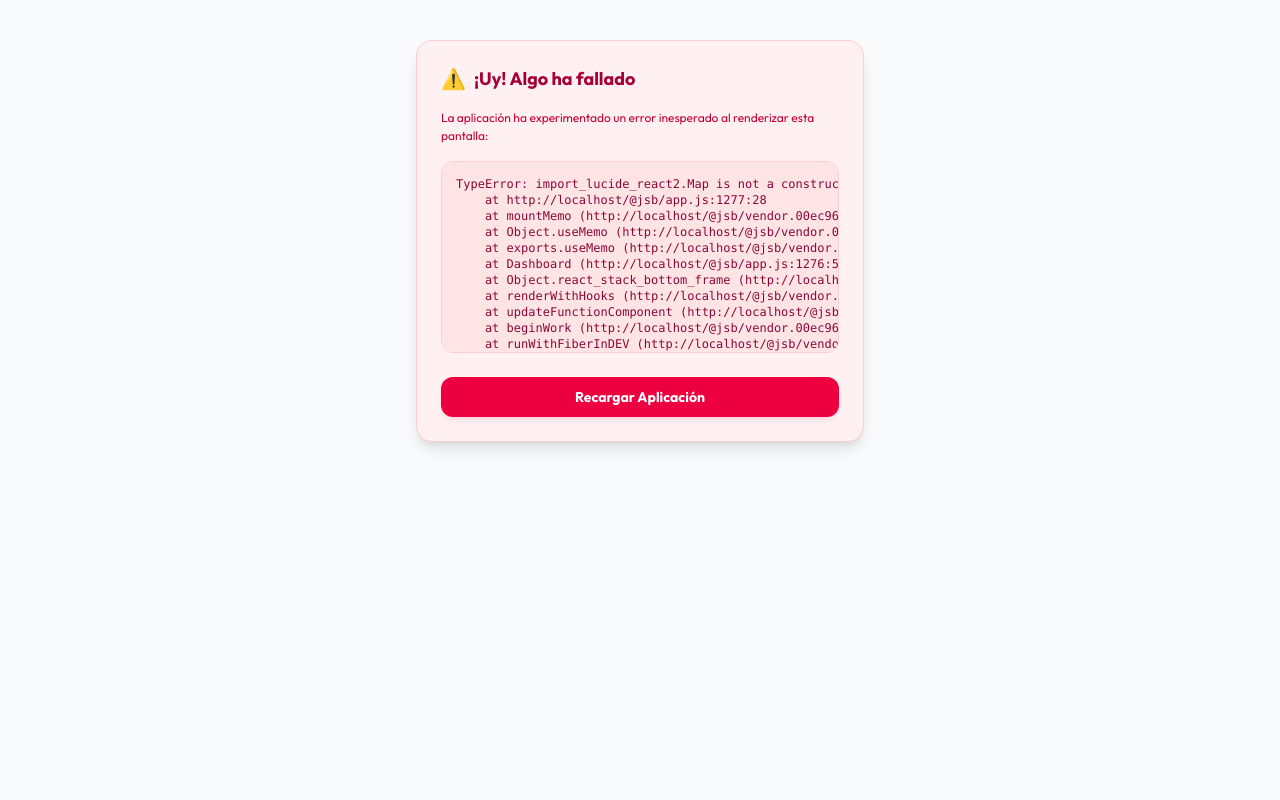
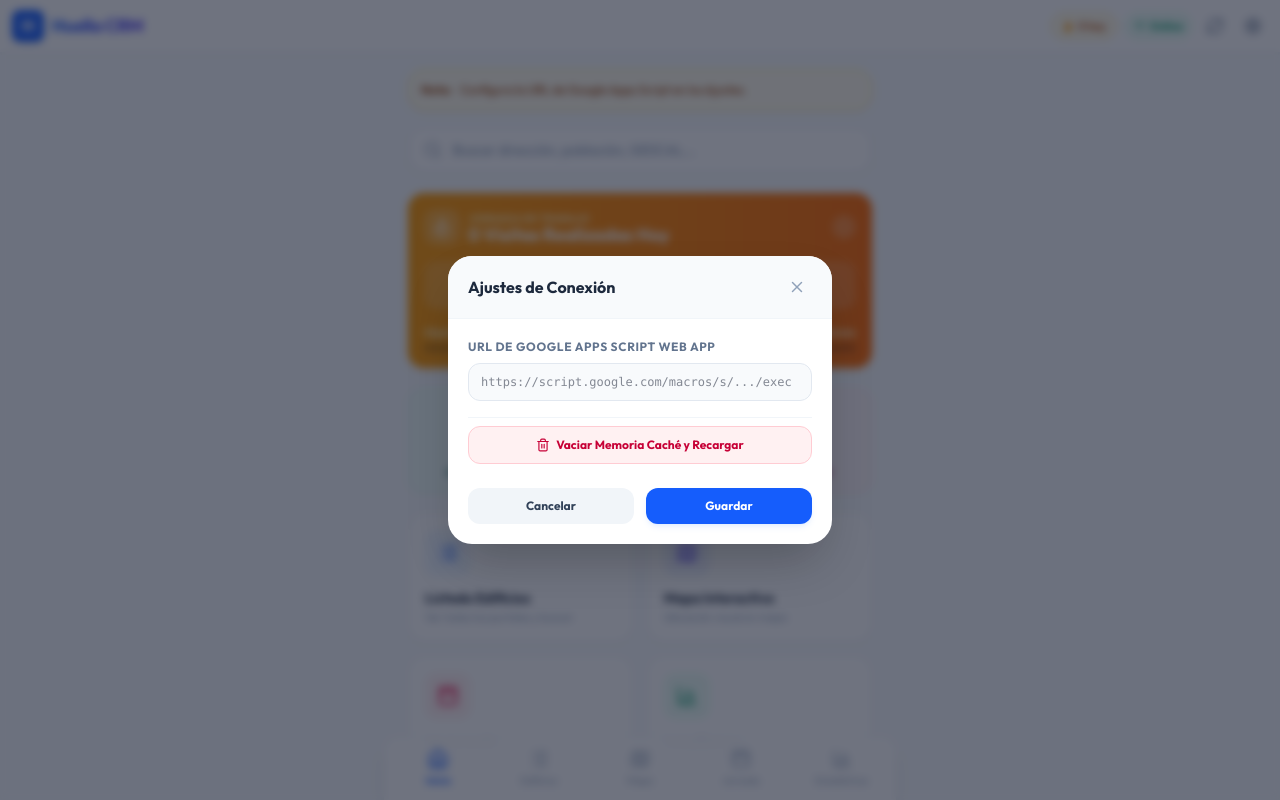
Before and after one commit to flowdigicaceres-boop/huella-crm, a React (Vite) app: page / in a window 1280 px wide. Shown: the top 800 px of the page. Built offline with nearby package versions, Linux system fonts and the light colour scheme.

Commit message:
Corregido conflicto de nombre MapIcon en Dashboard y Layout

```diff
--- a/src/components/Dashboard.jsx
+++ b/src/components/Dashboard.jsx
@@ -2,7 +2,7 @@
 import React, { useState, useMemo } from 'react';
 import {
   Search,
-  Map,
+  Map as MapIcon,
   List,
   Calendar,
   BarChart3,
@@ -15,6 +15,7 @@ import {
   Flame,
   Target
 } from 'lucide-react';
+import { isVisitFromToday } from './Layout';
 
 export default function Dashboard({
   edificios = [],
@@ -38,30 +39,24 @@ export default function Dashboard({
     setCurrentTab('list');
   };
 
-  // CÁLCULO DIRECTO DE VISITAS REALIZADAS
+  // CÁLCULO DIRECTO Y 100% SEGURO DE VISITAS HOY
   const visitasHoyStats = useMemo(() => {
-    const mapaVisitasHoy = new Map();
+    const mapaVisitas = {};
 
-    // 1. Visitas añadidas
     (visitas || []).forEach(v => {
-      const g = v.GESCAL || v.gescal;
-      if (g) mapaVisitasHoy.set(String(g), v.Resultado || v.resultado || '');
+      const f = v.Fecha || v.fecha;
+      if (isVisitFromToday(f)) {
+        const g = v.GESCAL || v.gescal;
+        if (g) mapaVisitas[String(g)] = v.Resultado || v.resultado || '';
+      }
     });
 
-    // 2. Edificios con última visita registrada
     (edificios || []).forEach(b => {
-      const ult = String(b['ULTIMA-VISITA'] || b['ULTIMA_VISITA'] || b.Fecha || '').trim();
-      const coment = String(b['COMENTARIO'] || b['Comentario'] || '').trim();
-
-      if (ult && ult !== 'Sin visitas' && ult !== 'No agendada' && ult.length > 5) {
+      const ult = b['ULTIMA-VISITA'] || b['ULTIMA_VISITA'] || b.Fecha;
+      if (isVisitFromToday(ult)) {
         const g = b.GESCAL26 || b.GESCAL;
-        if (g && !mapaVisitasHoy.has(String(g))) {
-          mapaVisitasHoy.set(String(g), b['ESTADO IC'] || '');
-        }
-      } else if (coment && coment.length > 3 && coment !== 'no localizo a nadie') {
-        const g = b.GESCAL26 || b.GESCAL;
-        if (g && !mapaVisitasHoy.has(String(g))) {
-          mapaVisitasHoy.set(String(g), b['ESTADO IC'] || '');
+        if (g && !mapaVisitas[String(g)]) {
+          mapaVisitas[String(g)] = b['ESTADO IC'] || '';
         }
       }
     });
@@ -70,7 +65,7 @@ export default function Dashboard({
     let denegadosHoy = 0;
     let enGestionHoy = 0;
 
-    mapaVisitasHoy.forEach((resultado) => {
+    Object.values(mapaVisitas).forEach((resultado) => {
       const r = String(resultado || '').toLowerCase();
       if (r.includes('concedido')) concedidosHoy++;
       else if (r.includes('denegado')) denegadosHoy++;
@@ -78,7 +73,7 @@ export default function Dashboard({
     });
 
     return {
-      totalHoy: mapaVisitasHoy.size,
+      totalHoy: Object.keys(mapaVisitas).length,
       concedidosHoy,
       denegadosHoy,
       enGestionHoy
@@ -161,7 +156,7 @@ export default function Dashboard({
         <Search className="absolute left-4 top-3.5 text-slate-400" size={18} />
       </form>
 
-      {/* WIDGET DESTACADO: CONTADOR DE VISITAS */}
+      {/* WIDGET DESTACADO: CONTADOR DE VISITAS DE HOY */}
       <div className="bg-gradient-to-r from-amber-500 to-orange-500 text-white rounded-2xl p-4 shadow-md shadow-amber-500/10 space-y-3">
         <div className="flex items-center justify-between">
           <div className="flex items-center space-x-2">
@@ -178,7 +173,7 @@ export default function Dashboard({
           <Target size={24} className="text-white/40" />
         </div>
 
-        {/* Desglose */}
+        {/* Desglose de Hoy */}
         <div className="grid grid-cols-3 gap-2 text-center text-xs pt-1">
           <div className="bg-white/15 backdrop-blur-xs rounded-xl py-1.5 px-1">
             <span className="block font-bold text-sm">{visitasHoyStats.concedidosHoy}</span>
@@ -268,7 +263,7 @@ export default function Dashboard({
           className="bg-white border border-slate-100 p-4 rounded-2xl flex flex-col items-start text-left shadow-xs hover:shadow-md transition active:scale-95 group"
         >
           <div className="p-3 bg-indigo-50 text-indigo-600 rounded-xl mb-3 group-hover:bg-indigo-600 group-hover:text-white transition">
-            <Map size={22} />
+            <MapIcon size={22} />
           </div>
           <span className="font-bold text-slate-800 text-sm">Mapa Interactivo</span>
           <span className="text-[11px] text-slate-400 mt-0.5 leading-snug">Ubicación visual en mapa</span>
--- a/src/components/Layout.jsx
+++ b/src/components/Layout.jsx
@@ -2,7 +2,7 @@
 import React, { useState, useMemo } from 'react';
 import {
   Home,
-  Map,
+  Map as MapIcon,
   List,
   Calendar,
   BarChart3,
@@ -14,6 +14,37 @@ import {
   Trash2,
   Flame
 } from 'lucide-react';
+
+export const isVisitFromToday = (fechaRaw) => {
+  if (!fechaRaw) return false;
+  const s = String(fechaRaw).trim();
+  const now = new Date();
+
+  const day = now.getDate();
+  const dayStr = String(day).padStart(2, '0');
+  const prevDayStr = String(day > 1 ? day - 1 : 31).padStart(2, '0');
+  const monthStr = String(now.getMonth() + 1).padStart(2, '0');
+
+  if (s.includes(`${dayStr}/${monthStr}/`) ||
+      s.includes(`${day}/${now.getMonth() + 1}/`) ||
+      s.includes(`${prevDayStr}/${monthStr}/`) ||
+      s.includes(`${dayStr}-${monthStr}-`)) {
+    return true;
+  }
+
+  if (s.includes(`-${monthStr}-${dayStr}`) ||
+      s.includes(`-${monthStr}-${prevDayStr}T22:`) ||
+      s.includes(`-${monthStr}-${prevDayStr}T23:`)) {
+    return true;
+  }
+
+  if ((s.includes(`/${monthStr}/`) || s.includes(`-${monthStr}-`)) &&
+      (s.includes(dayStr) || s.includes(prevDayStr))) {
+    return true;
+  }
+
+  return false;
+};
 
 export default function Layout({
   currentTab,
@@ -59,32 +90,27 @@ export default function Layout({
     }
   };
 
-  // CONTADOR DIRECTO INFALIBLE: Detecta todos los edificios visitados recientemente
+  // CÁLCULO SEGURO SIN CONSTRUCTORES EN CONFLICTO
   const visitasHoyCount = useMemo(() => {
-    const gescalsSet = new Set();
+    const gescalsObj = {};
 
-    // 1. Visitas añadidas
     (visitas || []).forEach(v => {
-      const g = v.GESCAL || v.gescal;
-      if (g) gescalsSet.add(String(g));
-    });
-
-    // 2. Edificios con última visita registrada
-    (edificios || []).forEach(b => {
-      const ult = String(b['ULTIMA-VISITA'] || b['ULTIMA_VISITA'] || b.Fecha || '').trim();
-      const coment = String(b['COMENTARIO'] || b['Comentario'] || '').trim();
-
-      // Si tiene fecha de visita o comentario activo
-      if (ult && ult !== 'Sin visitas' && ult !== 'No agendada' && ult.length > 5) {
-        const g = b.GESCAL26 || b.GESCAL;
-        if (g) gescalsSet.add(String(g));
-      } else if (coment && coment.length > 3 && coment !== 'no localizo a nadie') {
-        const g = b.GESCAL26 || b.GESCAL;
-        if (g) gescalsSet.add(String(g));
+      const f = v.Fecha || v.fecha;
+      if (isVisitFromToday(f)) {
+        const g = v.GESCAL || v.gescal;
+        if (g) gescalsObj[String(g)] = true;
       }
     });
 
-    return gescalsSet.size;
+    (edificios || []).forEach(b => {
+      const ult = b['ULTIMA-VISITA'] || b['ULTIMA_VISITA'] || b.Fecha;
+      if (isVisitFromToday(ult)) {
+        const g = b.GESCAL26 || b.GESCAL;
+        if (g) gescalsObj[String(g)] = true;
+      }
+    });
+
+    return Object.keys(gescalsObj).length;
   }, [visitas, edificios]);
 
   const isEdificiosActive = currentTab === 'list' || currentTab === 'detail' || currentTab === 'register-visit';
@@ -107,11 +133,11 @@ export default function Layout({
 
         {/* Sync, Connection & Daily Visits Badge */}
         <div className="flex items-center space-x-2">
-          {/* CONTADOR EN TIEMPO REAL */}
+          {/* CONTADOR DE HOY EN TIEMPO REAL */}
           <div
             onClick={() => setCurrentTab('dashboard')}
             className="flex items-center px-2.5 py-1 rounded-full text-[11px] font-bold bg-amber-50 text-amber-700 border border-amber-200 cursor-pointer active:scale-95 transition"
-            title="Visitas realizadas en la jornada"
+            title="Visitas realizadas hoy"
           >
             <Flame size={12} className="mr-1 text-amber-500 fill-amber-500" />
             <span>{visitasHoyCount} hoy</span>
@@ -210,7 +236,7 @@ export default function Layout({
             currentTab === 'map' ? 'text-blue-600 font-bold' : 'text-slate-400 hover:text-slate-600'
           }`}
         >
-          <Map size={20} className={currentTab === 'map' ? 'scale-110' : ''} />
+          <MapIcon size={20} className={currentTab === 'map' ? 'scale-110' : ''} />
           <span className="text-[10px] mt-1">Mapa</span>
         </button>
 
```
